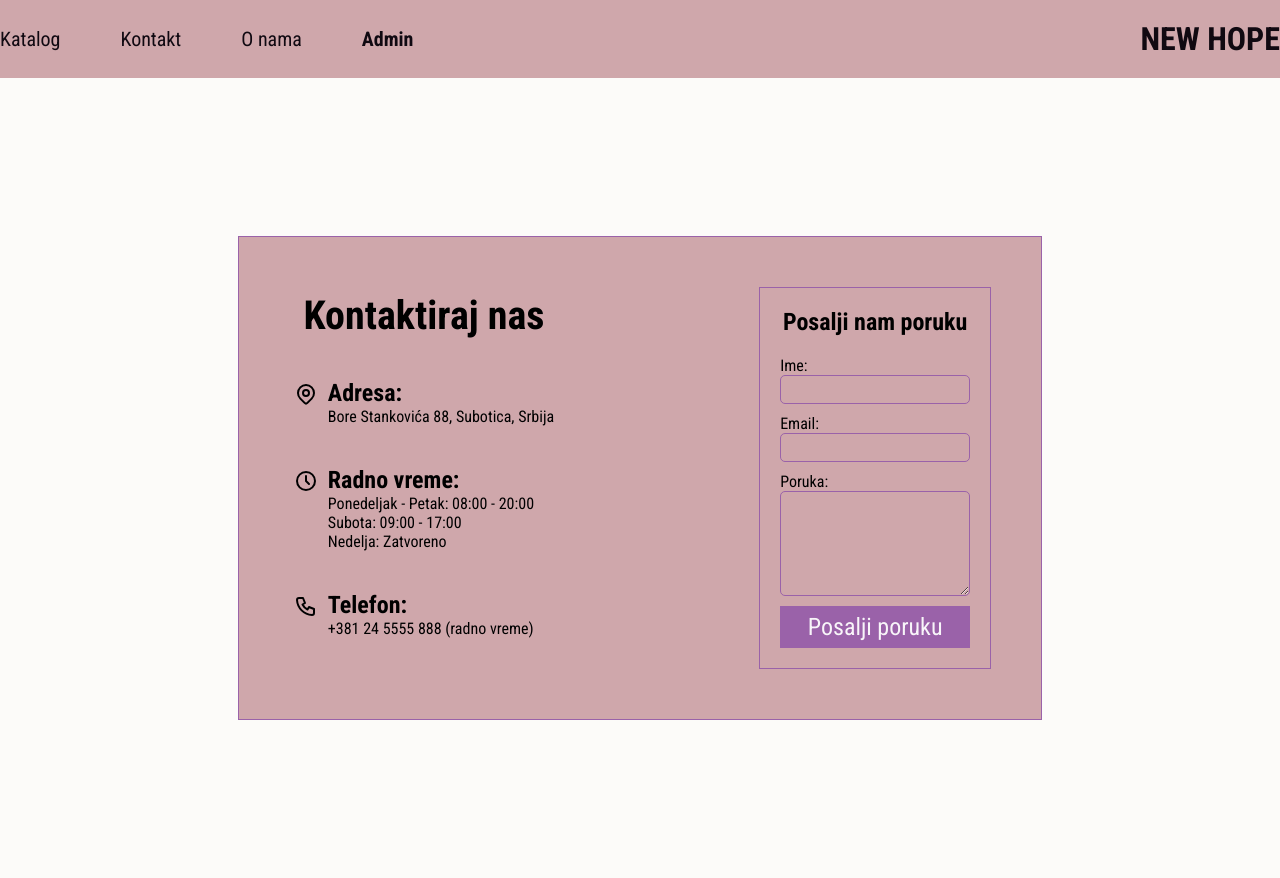
After one commit to blknbro/PersonalniTrener, a PHP site: page /ProjectMvc/app/views/ContactView.php in a window 1280 px wide. The commit adds this page. Run offline with PHP 8.4, Linux system fonts and the light colour scheme; some libraries are stand-ins or nearby versions.

Commit message:
project old

```diff
--- a/app/controllers/HomeController.php
+++ b/app/controllers/HomeController.php
@@ -5,6 +5,12 @@ class HomeController extends Controller
 {
     public function index()
     {
+
+        $animals = new Animal();
+
+
+
+
         $this->view('home');
     }
 
--- a/app/views/AboutView.php
+++ b/app/views/AboutView.php
@@ -22,7 +22,7 @@
     <header class="header-wrapper">
         <div class="header">
             <div class="header-links">
-                <a href="<?= ROOT?>/catalog">Katalog</a>
+                <a href="<?= ROOT?>">Katalog</a>
                 <a href="<?= ROOT?>/contact">Kontakt</a>
                 <a href="<?= ROOT?>/about">O nama</a>
                 <a href="<?= ROOT?>/admin" style="font-weight: bold">Admin</a>
@@ -74,3 +74,6 @@
             </div>
         </div>
     </main>
+    </body>
+</div>
+</html>
--- /dev/null
+++ b/app/views/ContactView.php
@@ -0,0 +1,87 @@
+
+<html lang="en">
+<head>
+    <meta charset="UTF-8">
+    <meta name="viewport"
+          content="width=device-width, user-scalable=no, initial-scale=1.0, maximum-scale=1.0, minimum-scale=1.0">
+    <meta http-equiv="X-UA-Compatible" content="ie=edge">
+    <meta name="author" content="Kristijan Dulic"/>
+    <meta name="description" content="New hope - dom za udovljavanje pasa i macaka"/>
+    <meta name="robots" content="noindex"/>
+    <link href=<?=ROOT . "/assets/styles/style.css"?>  type="text/css" rel="stylesheet">
+    <link rel="preconnect" href="https://fonts.googleapis.com">
+    <link rel="preconnect" href="https://fonts.gstatic.com" crossorigin>
+    <link href="https://fonts.googleapis.com/css2?family=Raleway:wght@100;300;400;500;700;800&family=Roboto+Condensed:wght@100;200;300;400;500;700&display=swap"
+          rel="stylesheet">
+    <link rel="stylesheet" href="https://cdnjs.cloudflare.com/ajax/libs/font-awesome/6.5.1/css/all.min.css"
+          integrity="sha512-DTOQO9RWCH3ppGqcWaEA1BIZOC6xxalwEsw9c2QQeAIftl+Vegovlnee1c9QX4TctnWMn13TZye+giMm8e2LwA=="
+          crossorigin="anonymous" referrerpolicy="no-referrer"/>
+    <title>New hope</title>
+</head>
+<div class="page">
+    <header class="header-wrapper">
+        <div class="header">
+            <div class="header-links">
+                <a href="<?= ROOT?>">Katalog</a>
+                <a href="<?= ROOT?>/contact">Kontakt</a>
+                <a href="<?= ROOT?>/about">O nama</a>
+                <a href="<?= ROOT?>/admin" style="font-weight: bold">Admin</a>
+            </div>
+            <div class="header-name">
+                <a href="<?= ROOT?>">New hope</a>
+            </div>
+        </div>
+    </header>
+    <body>
+
+    <main class="main" style="justify-content: center">
+        <div class="contact-main">
+            <div class="contact-info">
+                <h1>Kontaktiraj nas</h1>
+                <div class="info-container">
+                    <svg xmlns="http://www.w3.org/2000/svg" class="icon icon-tabler icon-tabler-map-pin" width="24" height="24" viewBox="0 0 24 24" stroke-width="2" stroke="currentColor" fill="none" stroke-linecap="round" stroke-linejoin="round"><path stroke="none" d="M0 0h24v24H0z" fill="none"/><path d="M9 11a3 3 0 1 0 6 0a3 3 0 0 0 -6 0" /><path d="M17.657 16.657l-4.243 4.243a2 2 0 0 1 -2.827 0l-4.244 -4.243a8 8 0 1 1 11.314 0z" /></svg>
+                    <div class="info">
+                        <h2>Adresa:</h2>
+                        <p>Bore Stankovića 88, Subotica, Srbija</p>
+                    </div>
+                </div>
+                <div class="info-container">
+                    <svg xmlns="http://www.w3.org/2000/svg" class="icon icon-tabler icon-tabler-clock" width="24" height="24" viewBox="0 0 24 24" stroke-width="2" stroke="currentColor" fill="none" stroke-linecap="round" stroke-linejoin="round"><path stroke="none" d="M0 0h24v24H0z" fill="none"/><path d="M3 12a9 9 0 1 0 18 0a9 9 0 0 0 -18 0" /><path d="M12 7v5l3 3" /></svg>
+                    <div class="info">
+                        <h2>Radno vreme:</h2>
+                        <p>Ponedeljak - Petak: 08:00 - 20:00<br>
+                            Subota: 09:00 - 17:00<br>
+                            Nedelja: Zatvoreno</p>
+                    </div>
+                </div>
+                <div class="info-container">
+                    <svg xmlns="http://www.w3.org/2000/svg" class="icon icon-tabler icon-tabler-phone" width="24" height="24" viewBox="0 0 24 24" stroke-width="2" stroke="currentColor" fill="none" stroke-linecap="round" stroke-linejoin="round"><path stroke="none" d="M0 0h24v24H0z" fill="none"/><path d="M5 4h4l2 5l-2.5 1.5a11 11 0 0 0 5 5l1.5 -2.5l5 2v4a2 2 0 0 1 -2 2a16 16 0 0 1 -15 -15a2 2 0 0 1 2 -2" /></svg>
+                    <div class="info">
+                        <h2>Telefon:</h2>
+                        <p>+381 24 5555 888 (radno vreme)</p>
+                    </div>
+                </div>
+            </div>
+            <div class="contact-form">
+                <h2>Posalji nam poruku</h2>
+                <form>
+                    <div class="name">
+                        <p>Ime:</p>
+                        <input type="text">
+                    </div>
+                    <div class="email">
+                        <p>Email:</p>
+                        <input type="text">
+                    </div>
+                    <div class="message">
+                        <p>Poruka:</p>
+                        <textarea rows="5"></textarea>
+                    </div>
+                    <button class="button-submit">Posalji poruku</button>
+                </form>
+            </div>
+        </div>
+    </main>
+    </body>
+</div>
+</html>
```
Also changed, not shown: app/controllers/ContactController.php (added, +10 -0 lines), app/core/Database.php (+6 -1 lines), app/core/functions.php (+7 -0 lines), app/models/Animal.php (added, +16 -0 lines), app/views/404View.php (+41 -1 lines), app/views/HomeView.php (+44 -1 lines), public/assets/styles/style.css (added).
